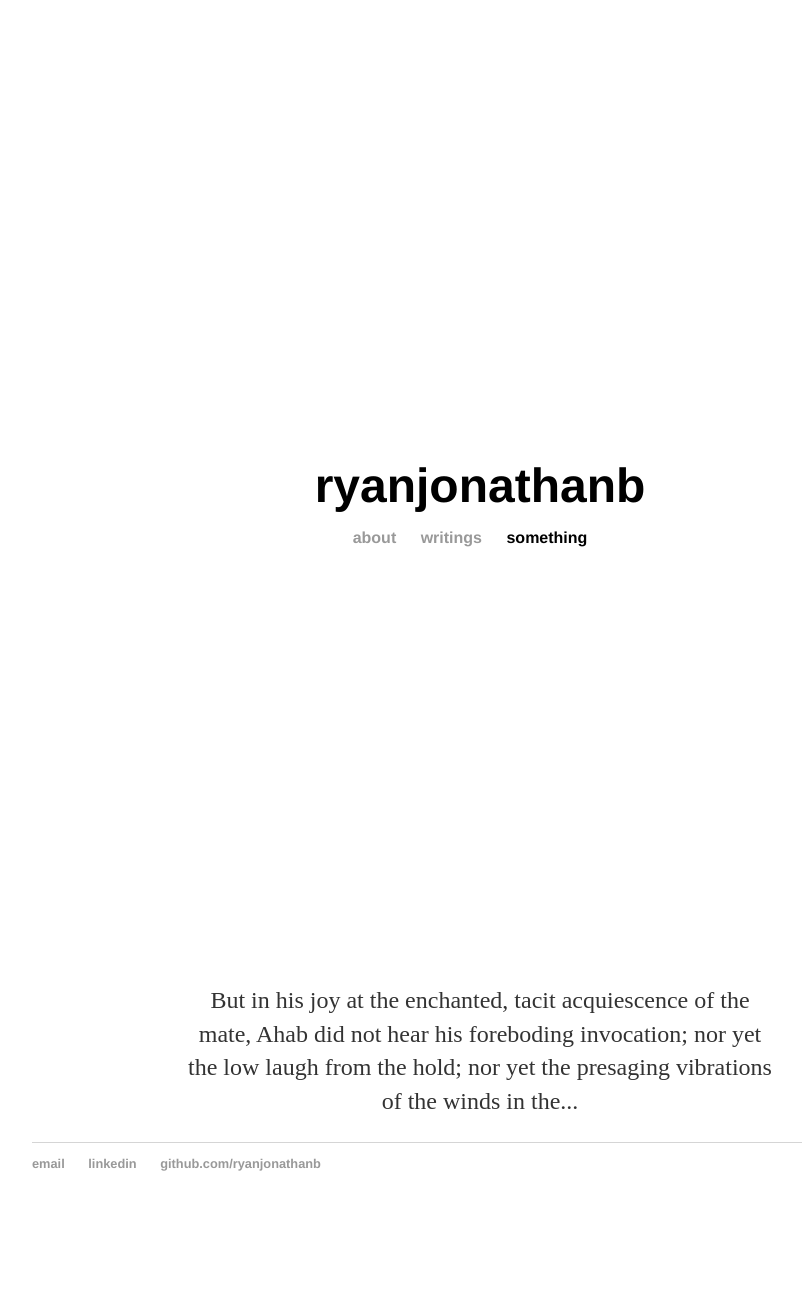
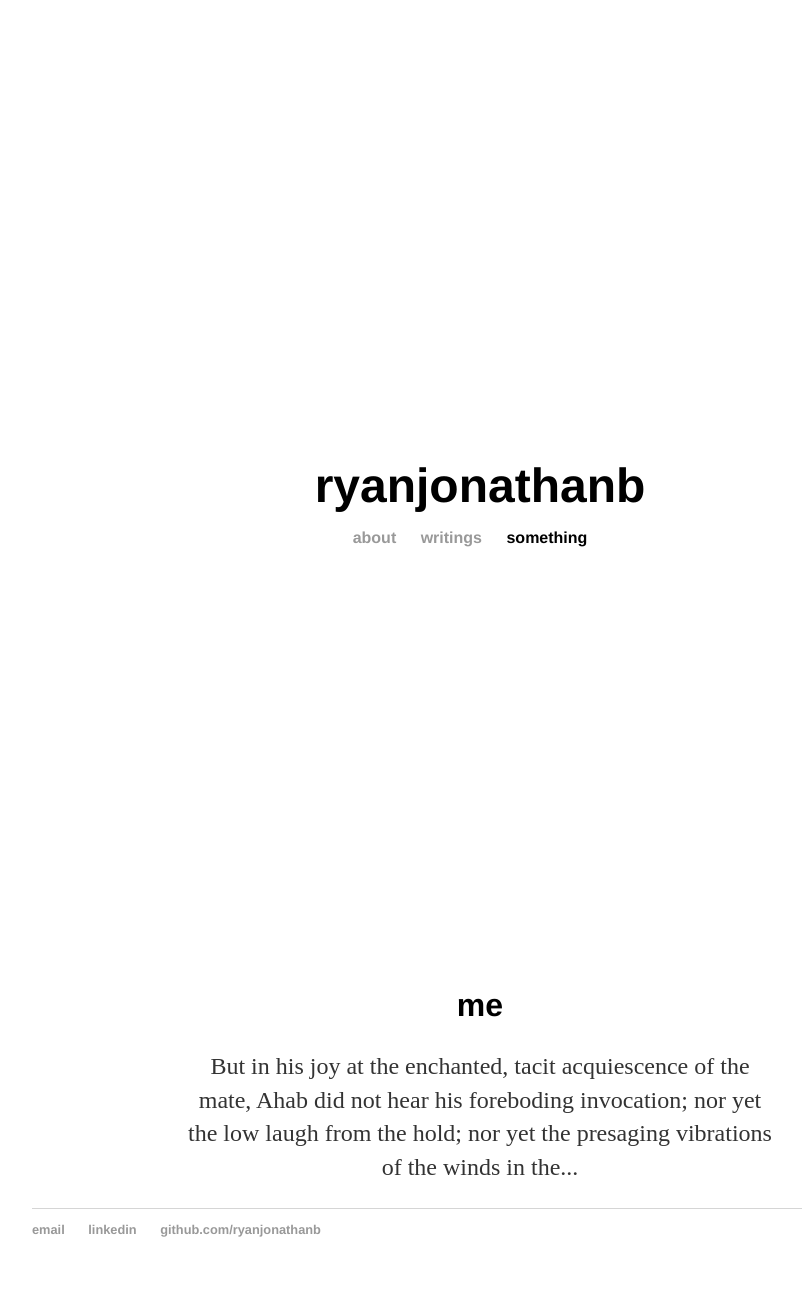
Before and after one commit to ryanjonathanb/ryanjonathanb.github.io, a Jekyll site: the page built from index.html, in a window 1280 px wide. Shown: the whole page, without its empty margins (160-962 px from the left). Built offline with Jekyll 4.4.1, drawn with Linux system fonts in a browser that asks for light colours; before the commit the page ends 1231 px from its top, so only the background shows below that.

Commit message:
fix css add h2

```diff
--- a/index.html
+++ b/index.html
@@ -5,7 +5,7 @@ title: ryanjonathanb
 <div class="blurb">
 	<div id="welcome">
 		<div style="width: 100%;">
-			<h1 style="text-align: center; margin-top: 0; margin-bottom: 0;">ryanjonathanb</h1>
+			<h1 class="homepage">ryanjonathanb</h1>
 			<nav class="homepage">
 				<ul>
 					<li><a href="#">about</a></li>
@@ -16,6 +16,7 @@ title: ryanjonathanb
 		</div>
 	</div>
 	<div class="homepage">
+		<h2 class="homepage">me</h2>
 		<p>But in his joy at the enchanted, tacit acquiescence of the mate, Ahab did not hear his foreboding invocation; nor yet the low laugh from the hold; nor yet the presaging vibrations of the winds in the... </p>
 	</div>
 </div>
--- a/style.css
+++ b/style.css
@@ -35,6 +35,18 @@ h1 {
     font-size: 3em;
     font-family:'Helvetica', 'Arial', 'Sans-Serif';
 }
+h1.homepage {
+    text-align: center;
+    margin-top: 0;
+    margin-bottom: 0;
+}
+h2 {
+    font-size: 2em;
+    font-family:'Helvetica', 'Arial', 'Sans-Serif';
+}
+h2.homepage {
+    text-align: center;
+}
 p {
     font-size: 1.5em;
     line-height: 1.4em;
```
